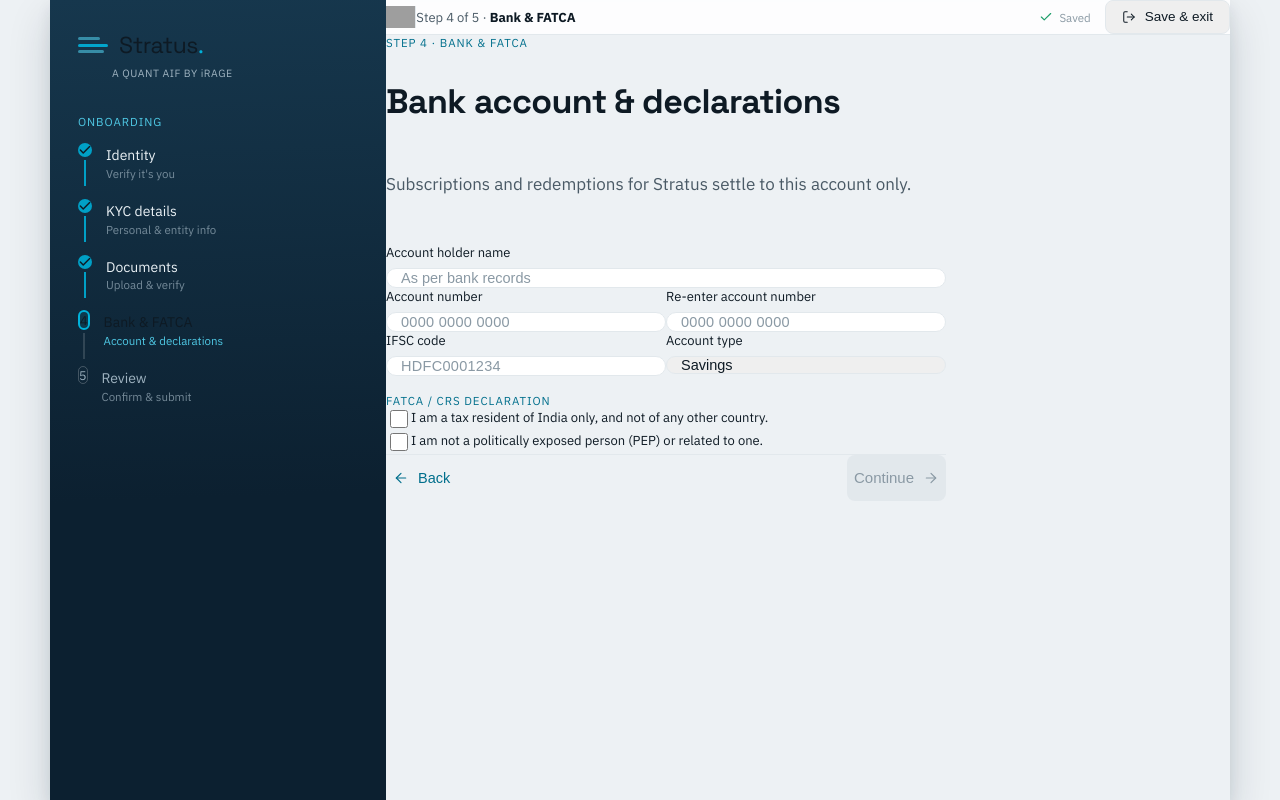
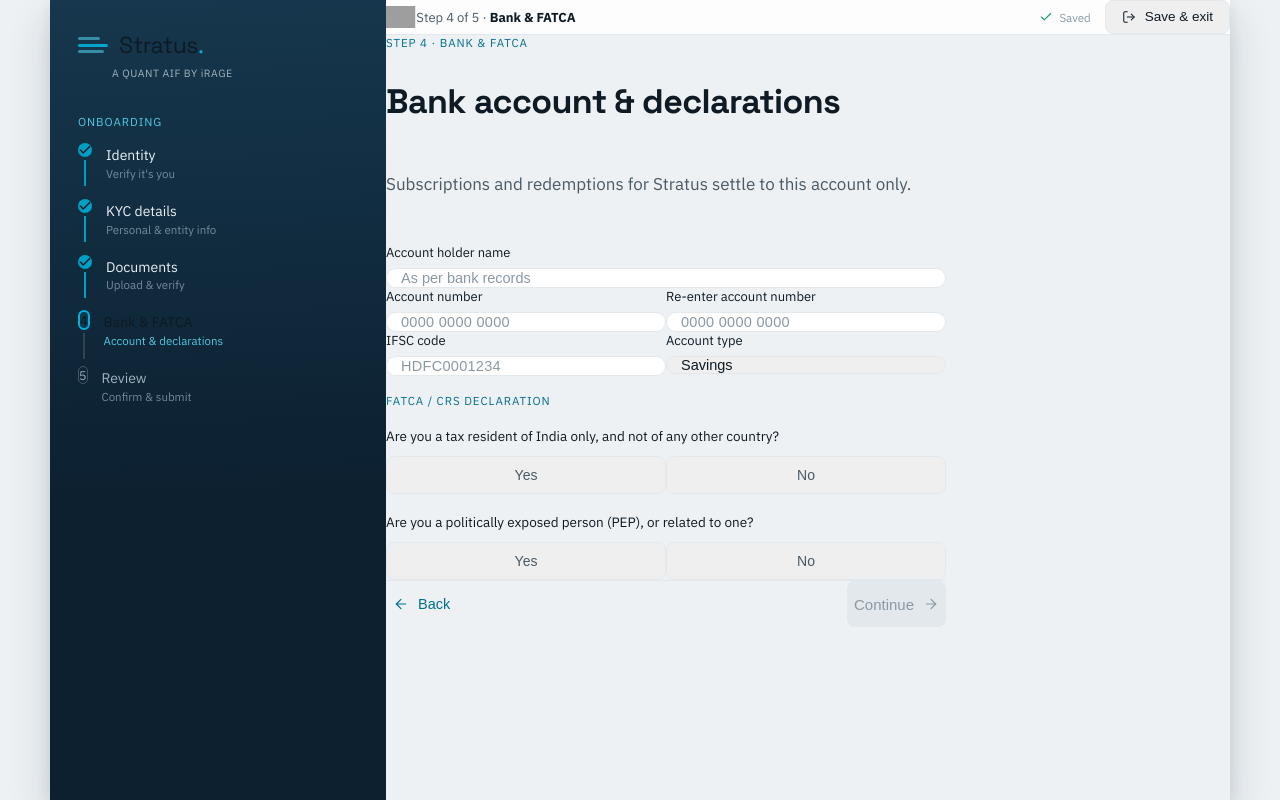
Before and after one commit to sejaljaiswal1602/stratus-frontend, a Next.js app: page /onboarding/bank in a window 1280 px wide. Built offline with nearby package versions, Linux system fonts and the light colour scheme; grey boxes are pictures that could not be loaded.

Commit message:
Vercel Blob uploads + Yes/No FATCA buttons

```diff
--- /dev/null
+++ b/app/api/documents/upload/route.ts
@@ -0,0 +1,45 @@
+import { NextRequest, NextResponse } from "next/server";
+import { put } from "@vercel/blob";
+import { getOrCreateApplication, upsertDocument } from "@/lib/db";
+import { getInvestor } from "@/lib/auth";
+
+export const runtime = "nodejs";
+
+// Increase body size limit for file uploads
+export const maxDuration = 30;
+
+export async function POST(req: NextRequest) {
+  const investor = getInvestor(req);
+  if (!investor) return NextResponse.json({ error: "Unauthorized" }, { status: 401 });
+
+  const formData = await req.formData().catch(() => null);
+  if (!formData) return NextResponse.json({ error: "Invalid form data" }, { status: 400 });
+
+  const file = formData.get("file") as File | null;
+  const docKey = formData.get("docKey") as string | null;
+
+  if (!file || !docKey) return NextResponse.json({ error: "Missing file or docKey" }, { status: 400 });
+
+  const allowed = ["application/pdf", "image/jpeg", "image/png"];
+  if (!allowed.includes(file.type)) return NextResponse.json({ error: "Only PDF, JPG, or PNG allowed" }, { status: 422 });
+  if (file.size > 10 * 1024 * 1024) return NextResponse.json({ error: "File exceeds 10 MB" }, { status: 422 });
+
+  try {
+    const app = await getOrCreateApplication(investor.sub);
+
+    // Upload to Vercel Blob — path: kyc/{investorId}/{appId}/{docKey}/{filename}
+    const pathname = `kyc/${investor.sub}/${app.id}/${docKey}/${file.name}`;
+    const blob = await put(pathname, file, {
+      access: "public",
+      addRandomSuffix: false,
+    });
+
+    // Record in Redis
+    await upsertDocument(app.id, docKey, file.name, blob.url);
+
+    return NextResponse.json({ ok: true, docKey, url: blob.url, fileName: file.name });
+  } catch (e: any) {
+    console.error("upload error", e);
+    return NextResponse.json({ error: "Upload failed" }, { status: 500 });
+  }
+}
--- a/app/onboarding/bank/page.tsx
+++ b/app/onboarding/bank/page.tsx
@@ -9,12 +9,45 @@ import { api } from "@/lib/api";
 
 const IFSC_RE = /^[A-Z]{4}0[A-Z0-9]{6}$/;
 
+function YesNo({ label, value, onChange }: {
+  label: string;
+  value: boolean | null;
+  onChange: (v: boolean) => void;
+}) {
+  return (
+    <div className="flex flex-col gap-[10px]">
+      <span className="text-[13.5px] leading-[1.5] text-[var(--fg1)]">{label}</span>
+      <div className="flex gap-3">
+        {([true, false] as const).map((opt) => {
+          const selected = value === opt;
+          return (
+            <button
+              key={String(opt)}
+              type="button"
+              onClick={() => onChange(opt)}
+              className={[
+                "flex-1 py-[10px] rounded-[var(--r-md)] text-[14px] font-semibold border transition-all duration-150 focus-visible:outline-none focus-visible:shadow-[var(--ring-brand)]",
+                selected
+                  ? "bg-[var(--cyan-600)] text-white border-[var(--cyan-600)]"
+                  : "bg-white text-[var(--fg2)] border-[var(--slate-200)] hover:border-[var(--slate-300)] hover:bg-[var(--slate-50)]",
+              ].join(" ")}
+            >
+              {opt ? "Yes" : "No"}
+            </button>
+          );
+        })}
+      </div>
+    </div>
+  );
+}
+
 export default function BankPage() {
   const router = useRouter();
   const [loading, setLoading] = useState(false);
   const [data, setData] = useState({
     acctName: "", acctNo: "", acctNo2: "", ifsc: "", acctType: "Savings",
-    fatca: false, pep: false,
+    fatca: null as boolean | null,
+    pep: null as boolean | null,
   });
   const set = (patch: Partial<typeof data>) => setData((d) => ({ ...d, ...patch }));
 
@@ -22,14 +55,17 @@ export default function BankPage() {
   const ifscErr = data.ifsc && !IFSC_RE.test(ifscVal) ? "Enter a valid IFSC code (e.g. HDFC0001234)." : null;
   const acctMismatch = data.acctNo2 && data.acctNo !== data.acctNo2;
 
-  const ok = data.acctNo && !acctMismatch && IFSC_RE.test(ifscVal) && data.fatca;
+  const ok = data.acctNo && !acctMismatch && IFSC_RE.test(ifscVal)
+    && data.fatca !== null && data.pep !== null;
 
   async function handleNext() {
     setLoading(true);
     try {
       await api.put("/api/applications/me/step/3", {
         acctName: data.acctName, acctNo: data.acctNo, acctNo2: data.acctNo2,
-        ifsc: ifscVal, acctType: data.acctType, fatca: data.fatca, pep: data.pep,
+        ifsc: ifscVal, acctType: data.acctType,
+        fatca: data.fatca ?? false,
+        pep: data.pep ?? false,
       });
       router.push("/onboarding/review");
     } catch (e: any) {
@@ -78,24 +114,20 @@ export default function BankPage() {
 
           <hr className="border-0 h-px bg-[var(--slate-200)] my-1" />
 
-          <div className="flex flex-col gap-3">
+          <div className="flex flex-col gap-[18px]">
             <div className="text-[11.5px] font-semibold tracking-[.08em] uppercase text-[var(--fg-brand)]">
               FATCA / CRS declaration
             </div>
-            {([
-              ["fatca", "I am a tax resident of India only, and not of any other country."],
-              ["pep",   "I am not a politically exposed person (PEP) or related to one."],
-            ] as const).map(([key, label]) => (
-              <label key={key} className="flex items-start gap-3 cursor-pointer">
-                <input
-                  type="checkbox"
-                  checked={!!data[key]}
-                  onChange={(e) => set({ [key]: e.target.checked })}
-                  className="mt-[2px] w-[18px] h-[18px] flex-shrink-0 accent-[var(--cyan-600)]"
-                />
-                <span className="text-[13px] leading-[1.5] text-[var(--fg1)]">{label}</span>
-              </label>
-            ))}
+            <YesNo
+              label="Are you a tax resident of India only, and not of any other country?"
+              value={data.fatca}
+              onChange={(v) => set({ fatca: v })}
+            />
+            <YesNo
+              label="Are you a politically exposed person (PEP), or related to one?"
+              value={data.pep}
+              onChange={(v) => set({ pep: v })}
+            />
           </div>
         </div>
 
--- a/app/onboarding/documents/page.tsx
+++ b/app/onboarding/documents/page.tsx
@@ -31,13 +31,31 @@ export default function DocumentsPage() {
     if (!["application/pdf","image/jpeg","image/png"].includes(file.type)) { setError("Only PDF, JPG, or PNG allowed."); return; }
     setError(null);
     setFiles(f => ({ ...f, [docKey]: { name: file.name, meta: "Uploading…", status: "uploading" } }));
+
     try {
-      await api.post("/api/documents/confirm", { docKey, fileName: file.name });
-      const size = file.size < 1024*1024 ? `${Math.round(file.size/1024)} KB` : `${(file.size/1024/1024).toFixed(1)} MB`;
+      const token = api.getToken();
+      const form = new FormData();
+      form.append("file", file);
+      form.append("docKey", docKey);
+
+      const res = await fetch("/api/documents/upload", {
+        method: "POST",
+        headers: token ? { Authorization: `Bearer ${token}` } : {},
+        body: form,
+      });
+
+      if (!res.ok) {
+        const err = await res.json().catch(() => ({ error: "Upload failed" }));
+        throw new Error(err.error ?? "Upload failed");
+      }
+
+      const size = file.size < 1024*1024
+        ? `${Math.round(file.size/1024)} KB`
+        : `${(file.size/1024/1024).toFixed(1)} MB`;
       setFiles(f => ({ ...f, [docKey]: { name: file.name, meta: `${size} · uploaded`, status: "review" } }));
     } catch (e: any) {
       setFiles(f => { const n={...f}; delete n[docKey]; return n; });
-      setError(e.message ?? "Upload failed.");
+      setError(e.message ?? "Upload failed. Please try again.");
     }
   }
 
@@ -89,7 +107,7 @@ export default function DocumentsPage() {
         <div className="mt-4 flex items-start gap-[11px] bg-[var(--cyan-50)] border border-[var(--cyan-100)] rounded-[var(--r-lg)] px-[22px] py-[18px]">
           <Info size={20} strokeWidth={1.75} color="var(--cyan-600)" className="flex-shrink-0 mt-px" />
           <span className="text-[13px] text-[var(--cyan-800)]">
-            We'll verify each document against official databases. You'll get an email the moment everything is approved.
+            Documents are stored securely and used only for KYC verification.
           </span>
         </div>
 
--- a/lib/db.ts
+++ b/lib/db.ts
@@ -26,7 +26,7 @@ export interface Application {
   submittedAt?: string; createdAt: string; updatedAt: string;
 }
 export interface Document {
-  appId: string; docKey: string; fileName: string; status: string; uploadedAt: string;
+  appId: string; docKey: string; fileName: string; blobUrl?: string; status: string; uploadedAt: string;
 }
 
 // ── Investor ─────────────────────────────────────────────────────────────────
@@ -78,9 +78,9 @@ export async function updateApplication(appId: string, patch: Partial<Applicatio
 }
 
 // ── Documents ─────────────────────────────────────────────────────────────────
-export async function upsertDocument(appId: string, docKey: string, fileName: string): Promise<Document> {
+export async function upsertDocument(appId: string, docKey: string, fileName: string, blobUrl?: string): Promise<Document> {
   const r = getClient();
-  const doc: Document = { appId, docKey, fileName, status: "UPLOADED", uploadedAt: new Date().toISOString() };
+  const doc: Document = { appId, docKey, fileName, blobUrl, status: "UPLOADED", uploadedAt: new Date().toISOString() };
   await r.hset(`docs:${appId}`, docKey, JSON.stringify(doc));
   return doc;
 }
--- a/package.json
+++ b/package.json
@@ -10,6 +10,7 @@
   },
   "dependencies": {
     "@hookform/resolvers": "^5.4.0",
+    "@vercel/blob": "^2.4.0",
     "bcryptjs": "^3.0.3",
     "ioredis": "^5.11.1",
     "jsonwebtoken": "^9.0.3",
```
Also changed, not shown: 1 other file (tests, documents, lock files or other folders).
